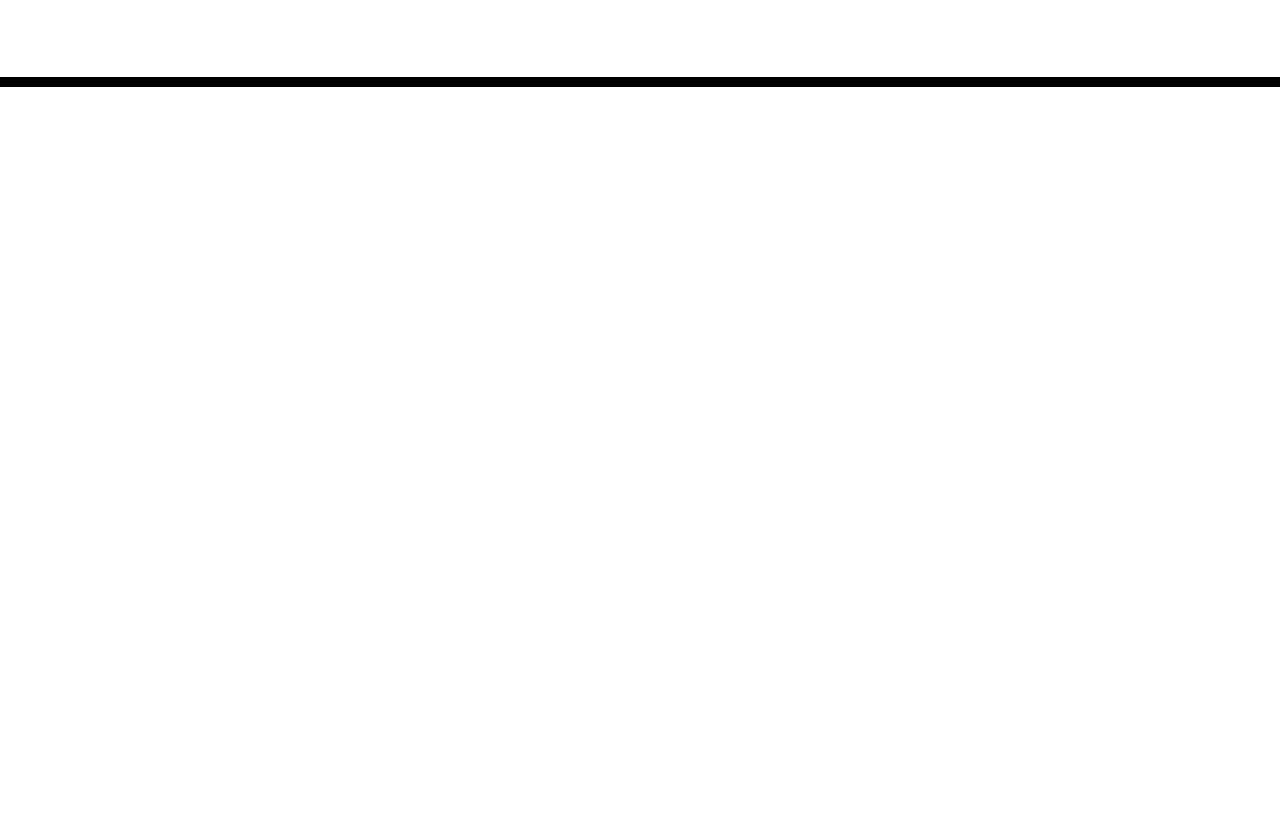
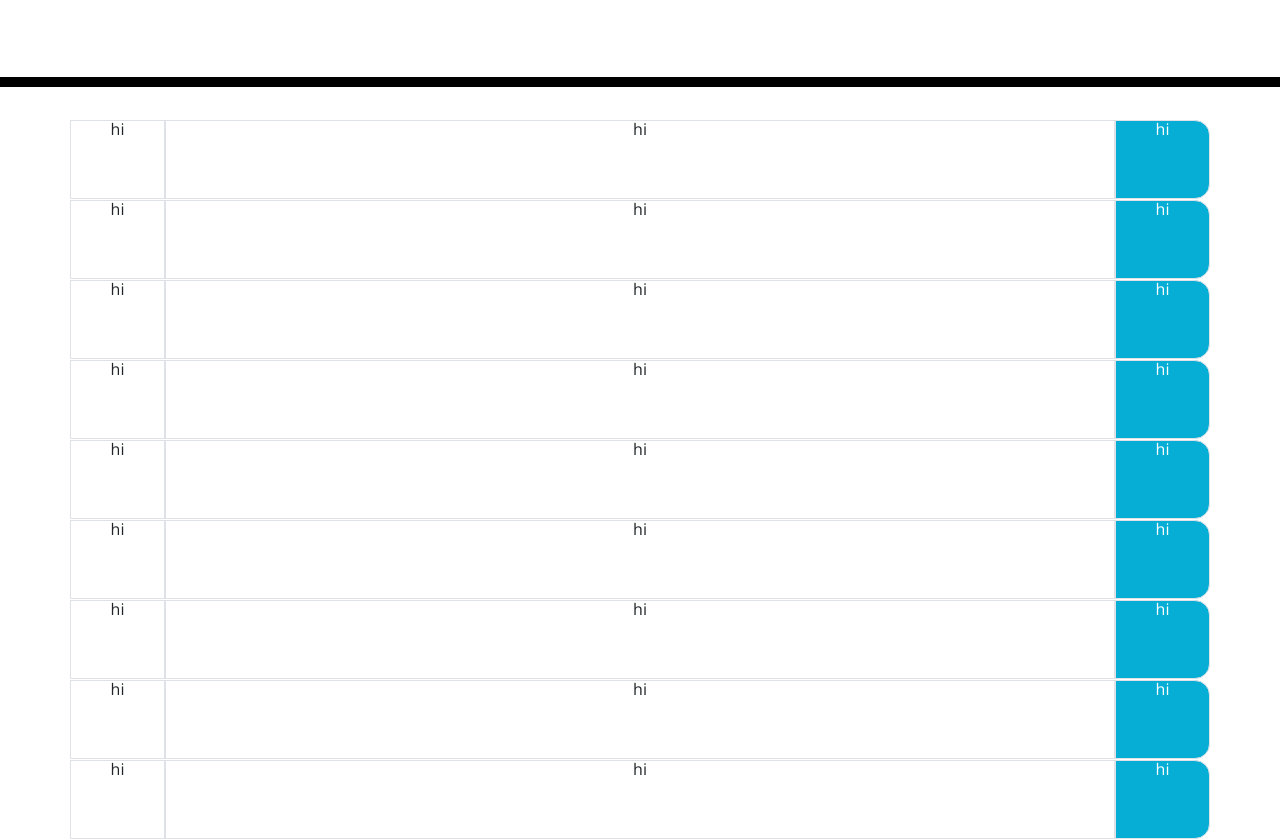
Before and after one commit to ChrisDeng1999/Work-Day-Scheduler, a plain HTML site: page index.html in a window 1280 px wide. Shown: the part 181-1020 px from the top of the page. Before the commit the page ends 800 px from the top, so only its background shows below. Drawn offline with nearby package versions, Linux system fonts and the light colour scheme.

Commit message:
added rows

```diff
--- a/index.html
+++ b/index.html
@@ -31,7 +31,51 @@
     <div class="container">
       <!-- Timeblocks go here -->
       <!--All time blocks divs class row/div, text area, button/col-12 small screen col -md-10 medium and up-->
-    </div>
+      <div class = "row time-block" id = "9">
+        <div class = "col-1 border">hi</div>
+        <div class = "col-10 border">hi</div>
+        <div class = "col-1 border saveBtn">hi</div>
+      </div>
+      <div class = "row time-block" id = "10">
+        <div class = "col-1 border">hi</div>
+        <div class = "col-10 border">hi</div>
+        <div class = "col-1 border saveBtn">hi</div>
+      </div>
+      <div class = "row time-block" id = "11">
+        <div class = "col-1 border">hi</div>
+        <div class = "col-10 border">hi</div>
+        <div class = "col-1 border saveBtn">hi</div>
+      </div>
+      <div class = "row time-block" id = "12">
+        <div class = "col-1 border">hi</div>
+        <div class = "col-10 border">hi</div>
+        <div class = "col-1 border saveBtn">hi</div>
+      </div>
+      <div class = "row time-block" id = "13">
+        <div class = "col-1 border">hi</div>
+        <div class = "col-10 border">hi</div>
+        <div class = "col-1 border saveBtn">hi</div>
+      </div>
+      <div class = "row time-block" id = "14">
+        <div class = "col-1 border">hi</div>
+        <div class = "col-10 border">hi</div>
+        <div class = "col-1 border saveBtn">hi</div>
+      </div>
+      <div class = "row time-block" id = "15">
+        <div class = "col-1 border">hi</div>
+        <div class = "col-10 border">hi</div>
+        <div class = "col-1 border saveBtn">hi</div>
+      </div>
+      <div class = "row time-block" id = "16">
+        <div class = "col-1 border">hi</div>
+        <div class = "col-10 border">hi</div>
+        <div class = "col-1 border saveBtn">hi</div>
+      </div>
+      <div class = "row time-block" id = "17">
+        <div class = "col-1 border">hi</div>
+        <div class = "col-10 border">hi</div>
+        <div class = "col-1 border saveBtn">hi</div>
+      </div>
 
 
     <script src="https://cdnjs.cloudflare.com/ajax/libs/jquery/3.2.1/jquery.min.js"></script>
```
